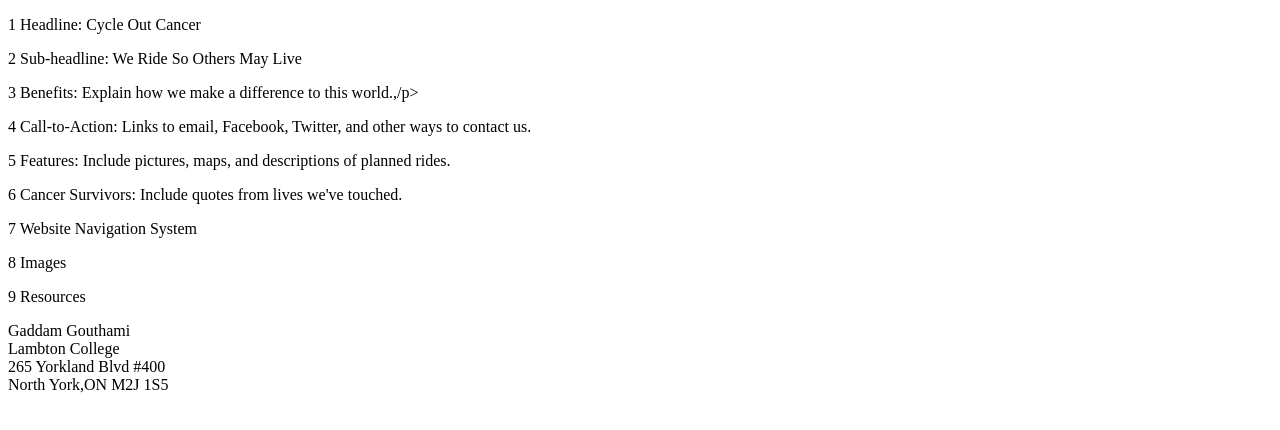
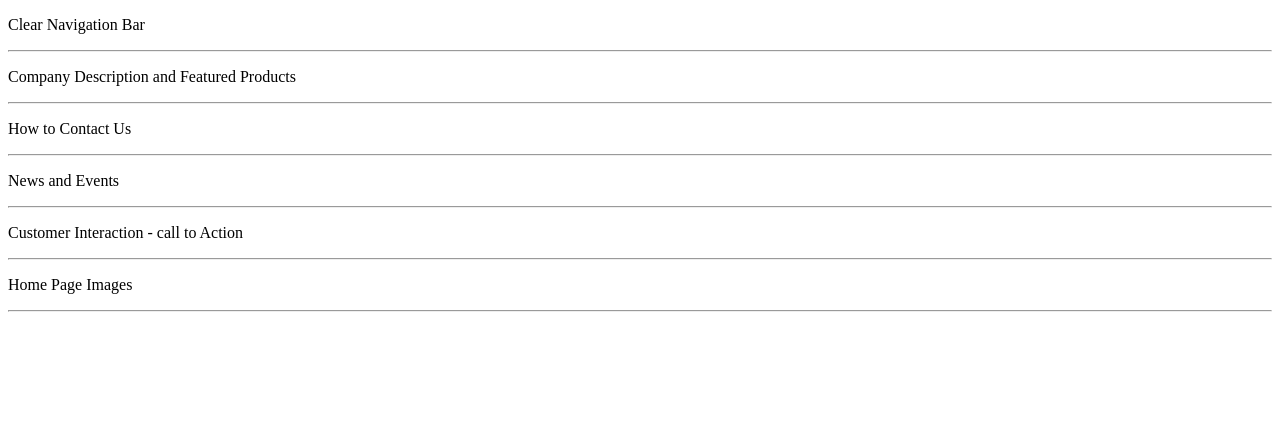
Before and after one commit to gouthamigaddam/gouthamigaddam, a plain HTML site: page index.html in a window 1280 px wide. Drawn offline with Linux system fonts and the light colour scheme.

Commit message:
Add files via upload

```diff
--- a/index.html
+++ b/index.html
@@ -1,23 +1,16 @@
 <!DOCTYPE html>
+<!-- Gaddam Gouthami, 10 May 2022 -->
 <html lang="en">
 <head>
-	<title>Cycle Out Cancer Home Page</title>
-	<meta charset="utf-8".
+	<title>City Farmer Home Page</title>
+	<meta charset="utf-8">
 </head>
 <body>
-	<p>1 Headline: Cycle Out Cancer </p>
-	<p>2 Sub-headline: We Ride So Others May Live</p>
-	<p>3 Benefits: Explain how we make a difference to this world.,/p>
-	<p>4 Call-to-Action: Links to email, Facebook, Twitter, and other ways to contact us.</p>
-	<p>5 Features: Include pictures, maps, and descriptions of planned rides.</p>
-	<p>6 Cancer Survivors: Include quotes from lives we've touched.</p>
-	<p>7 Website Navigation System</p>
-	<p>8 Images </p>
-	<p>9 Resources</p>
-	<p>Gaddam Gouthami<br>
-	   Lambton College<br>
-	   265 Yorkland Blvd #400<br>
-	   North York,ON M2J 1S5<br>
-	 </p>
+	<p>Clear Navigation Bar</p><hr>
+	<p>Company Description and Featured Products</p><hr>
+	<p>How to Contact Us<p/><hr>
+	<p>News and Events</p><hr>
+	<p>Customer Interaction - call to Action</p><hr>
+	<p>Home Page Images</p><hr>
 </body>
 </html>
```
